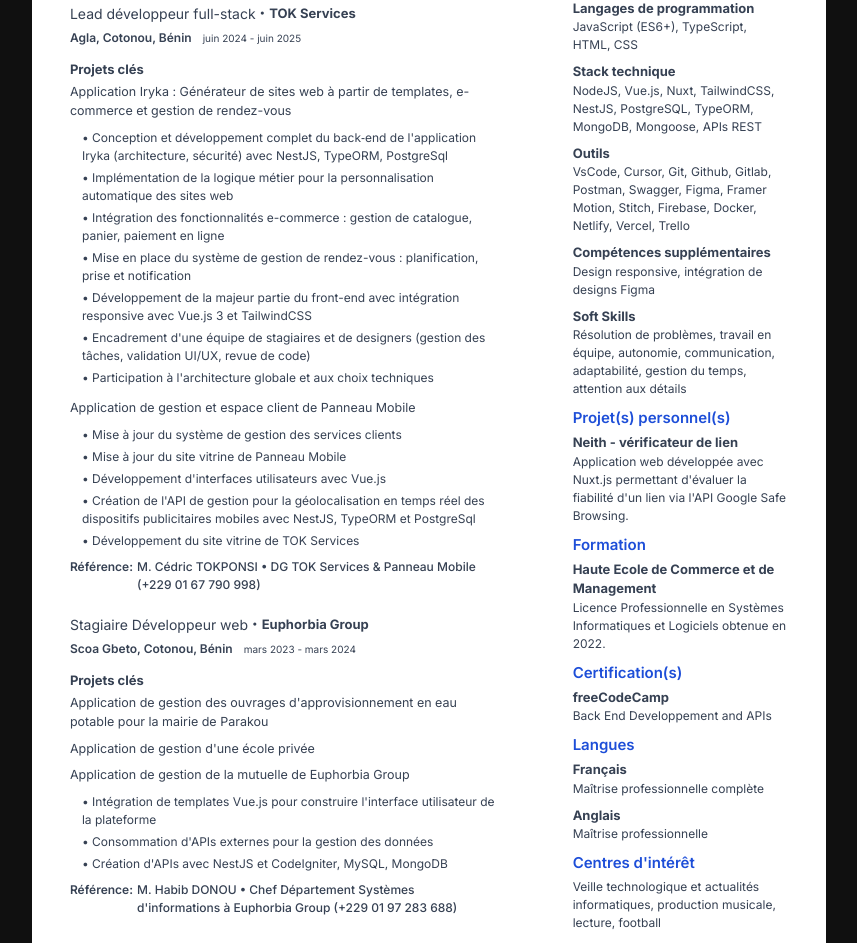
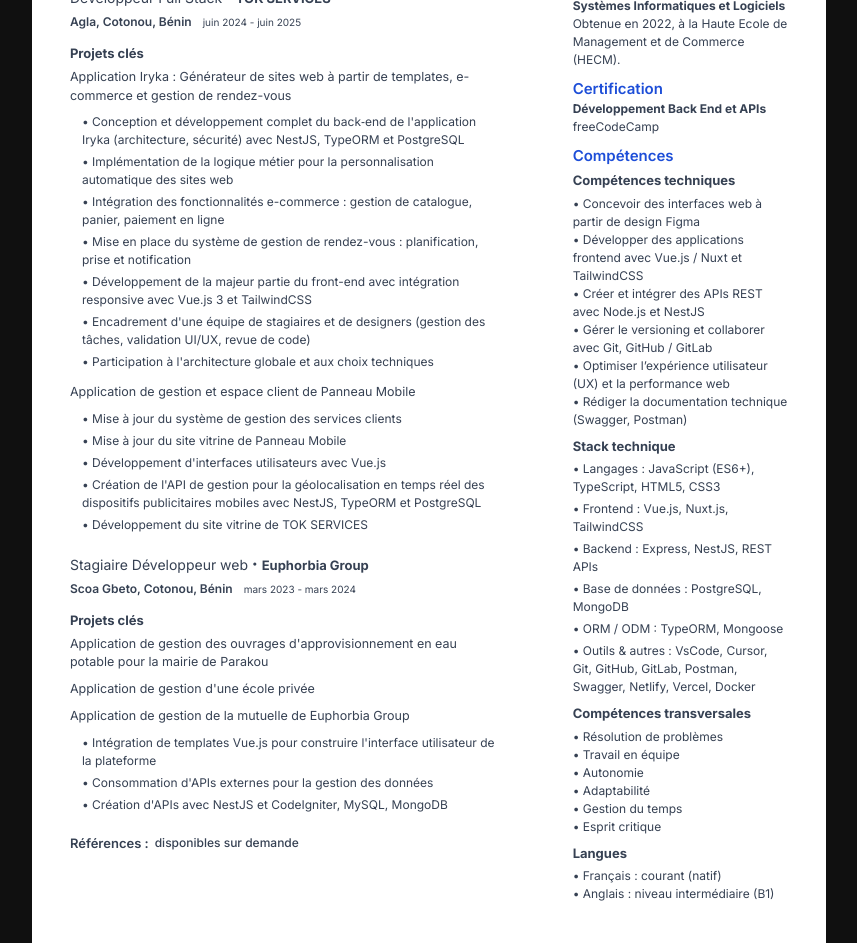
Before and after one commit to simeonaz/resume, a Vue app: page / in a window 1280 px wide. Shown: the part 180-1123 px from the top of the page, without its empty margins (211-1068 px from the left). Built offline with nearby package versions, Linux system fonts and the light colour scheme.

Commit message:
some changes

```diff
--- a/src/views/FrVersion.vue
+++ b/src/views/FrVersion.vue
@@ -7,8 +7,8 @@
             Siméon Azogbonon
           </h1>
           <p class="text-[12px] text-gray-700 w-[85%] font-normal mt-1">
-            Développeur JavaScript Full Stack (Node.js, Vue.js, Nuxt, NestJS, TailwindCSS) avec 02
-            années d'expérience professionnelle.
+            Développeur Full Stack (Node.js, Vue.js, Nuxt, NestJS, TailwindCSS) avec 2 ans
+            d'expérience professionnelle.
           </p>
         </div>
 
@@ -26,7 +26,7 @@
               title="Numéro de téléphone"
               target="_blank"
               rel="noopener noreferrer"
-              >+229 01 53 988 208</a
+              >+229 01 53 98 82 08</a
             >
             <a
               href="http://github.com/simeonaz"
@@ -56,7 +56,7 @@
           <!-- TOK Services -->
           <div class="mt-3 flex flex-col">
             <div class="flex items-end space-x-1">
-              <h4 class="text-[14px] text-gray-700 font-normal">Lead développeur full-stack</h4>
+              <h4 class="text-[14px] text-gray-700 font-normal">Développeur Full Stack</h4>
               <span class="text-[10px] text-gray-700 mb-1">•</span>
               <a
                 href="https://tok-services.web.app/"
@@ -64,7 +64,7 @@
                 rel="noopener noreferrer"
                 title="Site web de Tok Services"
                 class="text-[13px] text-gray-700 font-bold"
-                >TOK Services</a
+                >TOK SERVICES</a
               >
             </div>
             <div>
@@ -92,7 +92,7 @@
                 <div class="flex flex-col space-y-1 mt-2 pl-3">
                   <p class="text-[12px] text-gray-700">
                     • Conception et développement complet du back‑end de l'application Iryka
-                    (architecture, sécurité) avec NestJS, TypeORM, PostgreSql
+                    (architecture, sécurité) avec NestJS, TypeORM et PostgreSQL
                   </p>
                   <p class="text-[12px] text-gray-700">
                     • Implémentation de la logique métier pour la personnalisation automatique des
@@ -144,23 +144,23 @@
                   </p>
                   <p class="text-[12px] text-gray-700">
                     • Création de l'API de gestion pour la géolocalisation en temps réel des
-                    dispositifs publicitaires mobiles avec NestJS, TypeORM et PostgreSql
+                    dispositifs publicitaires mobiles avec NestJS, TypeORM et PostgreSQL
                   </p>
                   <p class="text-[12px] text-gray-700">
-                    • Développement du site vitrine de TOK Services
+                    • Développement du site vitrine de TOK SERVICES
                   </p>
                 </div>
               </div>
 
-              <div class="mt-2 flex items-start space-x-1.5 text-[12px] text-gray-700 font-normal">
+              <!-- <div class="mt-2 flex items-start space-x-1.5 text-[12px] text-gray-700 font-normal">
                 <span class="font-semibold mr-1">Référence:</span>
                 <p class="font-medium text-gray-700">
-                  M. Cédric TOKPONSI • DG TOK Services & Panneau Mobile (<a
+                  M. Cédric TOKPONSI • DG TOK SERVICES & Panneau Mobile (<a
                     href="tel:+2290167790998"
-                    >+229 01 67 790 998</a
+                    >+229 01 67 79 09 98</a
                   >)
                 </p>
-              </div>
+              </div> -->
             </div>
           </div>
 
@@ -212,143 +212,116 @@
                   </p>
                 </div>
               </div>
-
-              <!-- Environnement technique -->
-              <!-- <div class="mt-2 flex items-start space-x-1.5 text-[12px] text-gray-700">
-                <span class="font-semibold mr-1 w-[40%]">Environnement technique:</span>
-                <p class="font-medium">Vue.js, Node.js, NestJS, MongoDB, PHP, CodeIgniter</p>
-              </div> -->
-
-              <div class="mt-2 flex items-start space-x-1.5 text-[12px] text-gray-700 font-normal">
-                <span class="font-semibold mr-1">Référence:</span>
-                <p class="font-medium text-gray-700">
-                  M. Habib DONOU • Chef Département Systèmes d'informations à Euphorbia Group (<a
-                    href="tel:+2290197283688"
-                    >+229 01 97 283 688</a
-                  >)
-                </p>
-              </div>
             </div>
+          </div>
+          <div class="mt-5 flex items-start space-x-1.5 text-[12px] text-gray-700 font-normal">
+            <span class="font-semibold text-[13px]">Références :</span>
+            <p class="font-medium text-gray-700">disponibles sur demande</p>
           </div>
         </div>
 
         <div class="w-[30%]">
           <div class="flex flex-col">
             <h2 class="text-[15px] text-[#1d4ed8] tracking-[-0.25 px] leading-[100%] font-semibold">
-              Compétences
+              Formation
             </h2>
 
-            <div class="mt-2 flex flex-col">
-              <div class="text-gray-700 font-bold text-[13px]">Langages de programmation</div>
+            <div class="mt-1 flex flex-col">
+              <div class="text-gray-700 font-bold text-[12px]">
+                Licence Professionnelle en Systèmes Informatiques et Logiciels
+              </div>
               <p class="text-[12px] text-gray-700 font-normal">
-                JavaScript (ES6+), TypeScript, HTML, CSS
-              </p>
-            </div>
-            <div class="mt-2 flex flex-col">
-              <div class="text-gray-700 font-bold text-[13px]">Stack technique</div>
-              <p class="text-[12px] text-gray-700 font-normal">
-                NodeJS, Vue.js, Nuxt, TailwindCSS, NestJS, PostgreSQL, TypeORM, MongoDB, Mongoose,
-                APIs REST
-              </p>
-            </div>
-
-            <div class="mt-2 flex flex-col">
-              <div class="text-gray-700 font-bold text-[13px]">Outils</div>
-              <p class="text-[12px] text-gray-700 font-normal">
-                VsCode, Cursor, Git, Github, Gitlab, Postman, Swagger, Figma, Framer Motion, Stitch,
-                Firebase, Docker, Netlify, Vercel, Trello
-              </p>
-            </div>
-
-            <div class="mt-2 flex flex-col">
-              <div class="text-gray-700 font-bold text-[13px]">Compétences supplémentaires</div>
-              <p class="text-[12px] text-gray-700 font-normal">
-                Design responsive, intégration de designs Figma
-              </p>
-            </div>
-            <div class="mt-2 flex flex-col">
-              <div class="text-gray-700 font-bold text-[13px]">Soft Skills</div>
-              <p class="text-[12px] text-gray-700 font-normal">
-                Résolution de problèmes, travail en équipe, autonomie, communication, adaptabilité,
-                gestion du temps, attention aux détails
+                Obtenue en 2022, à la Haute Ecole de Management et de Commerce (HECM).
               </p>
             </div>
           </div>
 
           <div class="flex flex-col mt-3">
             <h2 class="text-[15px] text-[#1d4ed8] tracking-[-0.25 px] leading-[100%] font-semibold">
-              Projet(s) personnel(s)
-            </h2>
-
-            <a
-              href="https://neith-security.vercel.app/"
-              target="_blank"
-              rel="noopener noreferrer"
-              class="mt-2 flex flex-col"
-              ><div class="text-gray-700 font-bold text-[13px]">Neith - vérificateur de lien</div>
-              <p class="text-[12px] text-gray-700 font-normal">
-                Application web développée avec Nuxt.js permettant d'évaluer la fiabilité d'un lien
-                via l'API Google Safe Browsing.
-              </p></a
-            >
-          </div>
-
-          <div class="flex flex-col mt-3">
-            <h2 class="text-[15px] text-[#1d4ed8] tracking-[-0.25 px] leading-[100%] font-semibold">
-              Formation
-            </h2>
-
-            <div class="mt-2 flex flex-col">
-              <div class="text-gray-700 font-bold text-[13px]">
-                Haute Ecole de Commerce et de Management
-              </div>
-              <p class="text-[12px] text-gray-700 font-normal">
-                Licence Professionnelle en Systèmes Informatiques et Logiciels obtenue en 2022.
-              </p>
-            </div>
-          </div>
-
-          <div class="flex flex-col mt-3">
-            <h2 class="text-[15px] text-[#1d4ed8] tracking-[-0.25 px] leading-[100%] font-semibold">
-              Certification(s)
+              Certification
             </h2>
 
             <a
               href="https://www.freecodecamp.org/certification/simeon_azogbonon/back-end-development-and-apis"
               target="_blank"
               rel="noopener noreferrer"
-              class="mt-2 flex flex-col"
-              ><div class="text-gray-700 font-bold text-[13px]">freeCodeCamp</div>
-              <p class="text-[12px] text-gray-700 font-normal">
-                Back End Developpement and APIs
-              </p></a
+              class="mt-1"
+              ><div class="text-gray-700 font-bold text-[12px]">Développement Back End et APIs</div>
+              <p class="text-[12px] text-gray-700 font-normal">freeCodeCamp</p></a
             >
           </div>
 
           <div class="flex flex-col mt-3">
             <h2 class="text-[15px] text-[#1d4ed8] tracking-[-0.25 px] leading-[100%] font-semibold">
-              Langues
+              Compétences
             </h2>
 
             <div class="mt-2 flex flex-col">
-              <div class="text-gray-700 font-bold text-[13px]">Français</div>
-              <p class="text-[12px] text-gray-700 font-normal">Maîtrise professionnelle complète</p>
-            </div>
-            <div class="mt-2 flex flex-col">
-              <div class="text-gray-700 font-bold text-[13px]">Anglais</div>
-              <p class="text-[12px] text-gray-700 font-normal">Maîtrise professionnelle</p>
+              <div class="text-gray-700 font-bold text-[13px]">Compétences techniques</div>
+              <div class="mt-1 flex flex-col">
+                <p class="text-[12px] text-gray-700">
+                  • Concevoir des interfaces web à partir de design Figma
+                </p>
+                <p class="text-[12px] text-gray-700">
+                  • Développer des applications frontend avec Vue.js / Nuxt et TailwindCSS
+                </p>
+                <p class="text-[12px] text-gray-700">
+                  • Créer et intégrer des APIs REST avec Node.js et NestJS
+                </p>
+                <p class="text-[12px] text-gray-700">
+                  • Gérer le versioning et collaborer avec Git, GitHub / GitLab
+                </p>
+                <p class="text-[12px] text-gray-700">
+                  • Optimiser l’expérience utilisateur (UX) et la performance web
+                </p>
+                <p class="text-[12px] text-gray-700">
+                  • Rédiger la documentation technique (Swagger, Postman)
+                </p>
+              </div>
             </div>
           </div>
 
-          <div class="flex flex-col mt-3">
-            <h2 class="text-[15px] text-[#1d4ed8] tracking-[-0.25 px] leading-[100%] font-semibold">
-              Centres d'intérêt
-            </h2>
+          <div class="flex flex-col mt-2">
+            <h3 class="text-gray-700 font-bold text-[13px]">Stack technique</h3>
+            <div class="mt-1 flex flex-col space-y-1">
+              <p class="text-[12px] text-gray-700 font-normal">
+                • Langages : JavaScript (ES6+), TypeScript, HTML5, CSS3
+              </p>
+              <p class="text-[12px] text-gray-700 font-normal">
+                • Frontend : Vue.js, Nuxt.js, TailwindCSS
+              </p>
+              <p class="text-[12px] text-gray-700 font-normal">
+                • Backend : Express, NestJS, REST APIs
+              </p>
+              <p class="text-[12px] text-gray-700 font-normal">
+                • Base de données : PostgreSQL, MongoDB
+              </p>
+              <p class="text-[12px] text-gray-700 font-normal">• ORM / ODM : TypeORM, Mongoose</p>
+              <p class="text-[12px] text-gray-700 font-normal">
+                • Outils & autres : VsCode, Cursor, Git, GitHub, GitLab, Postman, Swagger, Netlify,
+                Vercel, Docker
+              </p>
+            </div>
+          </div>
 
-            <p class="mt-2 text-[12px] text-gray-700 font-normal">
-              Veille technologique et actualités informatiques, production musicale, lecture,
-              football
-            </p>
+          <div class="flex flex-col mt-2">
+            <h3 class="text-gray-700 font-bold text-[13px]">Compétences transversales</h3>
+            <div class="mt-1 flex flex-col font-normal">
+              <p class="text-[12px] text-gray-700">• Résolution de problèmes</p>
+              <p class="text-[12px] text-gray-700">• Travail en équipe</p>
+              <p class="text-[12px] text-gray-700">• Autonomie</p>
+              <p class="text-[12px] text-gray-700">• Adaptabilité</p>
+              <p class="text-[12px] text-gray-700">• Gestion du temps</p>
+              <p class="text-[12px] text-gray-700">• Esprit critique</p>
+            </div>
+          </div>
+
+          <div class="flex flex-col mt-2">
+            <h3 class="text-gray-700 font-bold text-[13px]">Langues</h3>
+            <div class="mt-1 flex flex-col font-normal">
+              <p class="text-[12px] text-gray-700">• Français : courant (natif)</p>
+              <p class="text-[12px] text-gray-700">• Anglais : niveau intermédiaire (B1)</p>
+            </div>
           </div>
         </div>
       </div>
```
Also changed, not shown: index.html (+5 -5 lines).
